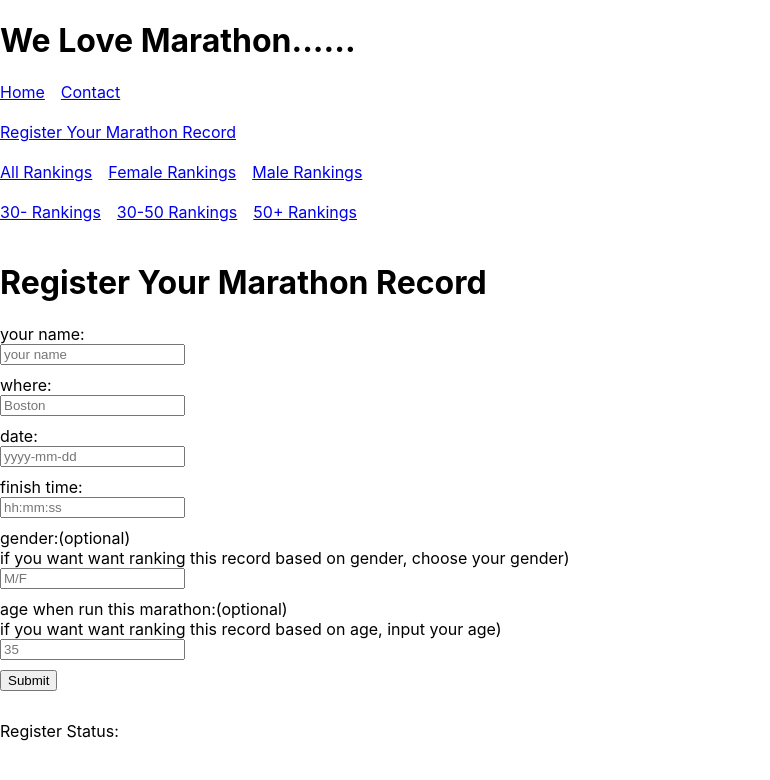
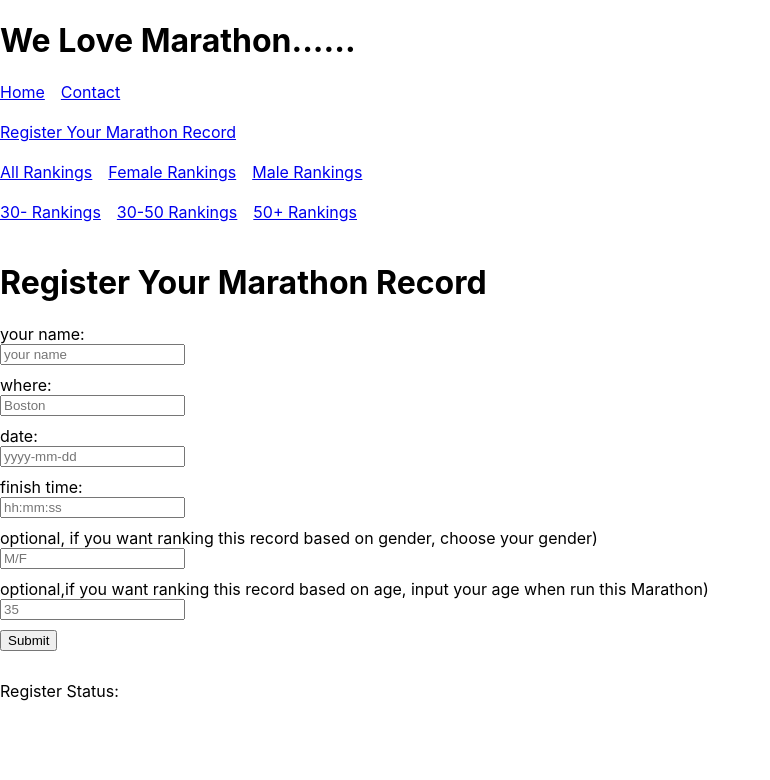
Before and after one commit to lijiping99/my-amplify-app, a React (Create React App) app: page /register in a window 1280 px wide. Shown: the top 780 px of the page, without its empty margins (0-770 px from the left). Built offline with nearby package versions, Linux system fonts and the light colour scheme; no server answers; what aws-amplify would draw is missing.

Commit message:
correct typo

```diff
--- a/src/pages/Home.js
+++ b/src/pages/Home.js
@@ -10,10 +10,11 @@ const Home = () => {
             2. click link Register Your Marathon Record to input your Marathon record<br/><br/>
                 your name:  Firstname Lastname, make sure use the same name for all your record<br/>
                 where: the city you run this Marathon or the Marathon name<br/>
-                date: the date you run this Marathon, format yyyymmdd<br/>
+                date: the date you run this Marathon, format yyyy-mm-dd, make sure enter the acurate date<br/>
                 time: the time you finish this Marathon, format hh:mm:ss, such as 3:45:12<br/>
                 gender: this is optional, if you want want ranking this record based on gender,  you can choose your gender<br/>
                 age: this is optional, if you want want ranking this record based on age, you can input your age when run this Marathon<br/><br/>
+                your name plus the date will uniquely identify one marathon record in this app<br/><br/>
             3. Rankings:<br/><br/>
                All Rankings link show all rankings, no consider gender and age<br/>
                Female Rankings link show rankings of Female only, no consider age<br/>
--- a/src/pages/RegisterMarathon.js
+++ b/src/pages/RegisterMarathon.js
@@ -60,11 +60,11 @@ const RegisterMarathon = () => {
             <input placeholder="hh:mm:ss" type="text" name="time" value={inputs.time || ""} onChange={handleChange}/>
             </div>
             <div>
-            <label>gender:(optional)<br/>if you want want ranking this record based on gender, choose your gender)</label>
+            <label>optional, if you want ranking this record based on gender, choose your gender)</label>
             <input placeholder="M/F" type="text" name="gender" value={inputs.gender || ""} onChange={handleChange}/>
             </div>
             <div>
-            <label>age when run this marathon:(optional)<br/>if you want want ranking this record based on age, input your age)</label>
+            <label>optional,if you want ranking this record based on age, input your age when run this Marathon)</label>
             <input placeholder="35" type="text" name="age" value={inputs.age || ""} onChange={handleChange}/>
             </div>
             <input type="submit" />
```
